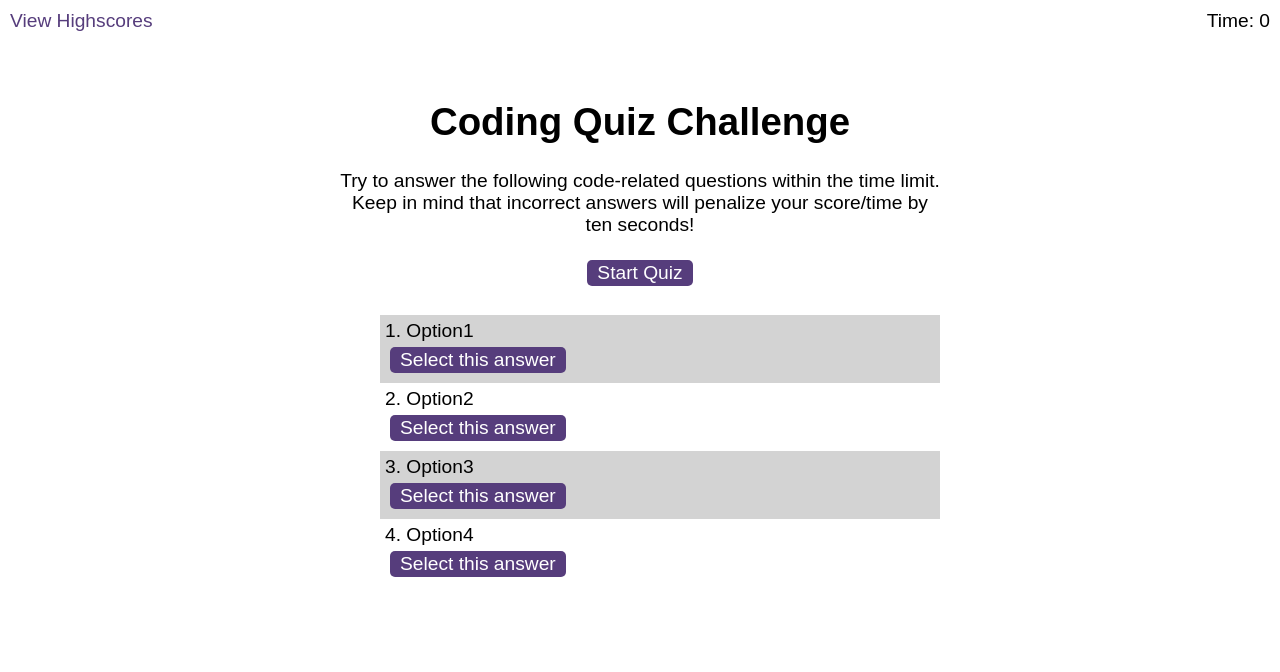
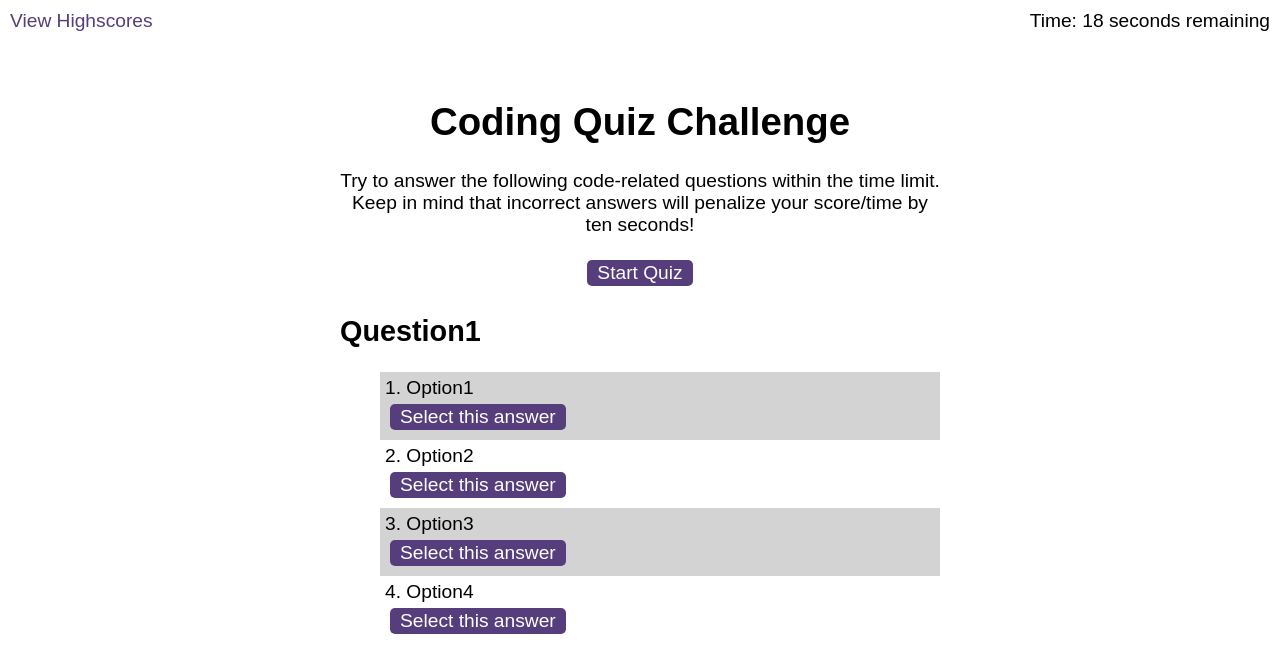
Before and after one commit to KonstantinGolovahin/Quiz-game, a plain HTML site: page index.html in a window 1280 px wide. Both pictures are taken after a click on the button "Start Quiz". Drawn offline with Linux system fonts and the light colour scheme.

Commit message:
Adds function to display all questions and game ending basic function

```diff
--- a/assets/css/styles.css
+++ b/assets/css/styles.css
@@ -62,9 +62,9 @@ li:nth-child(odd) {
   display: none;
 }
 /* visibility + */
-.visible {
+/*.visible {
   display: visible;
-}
+}*/
 
 .start {
   text-align: center;
--- a/assets/js/logic.js
+++ b/assets/js/logic.js
@@ -1,34 +1,73 @@
 //variables
+// timer
 var timerDisplay = document.getElementById("time");
+var timeLeft = 20;
 
-
-console.log(quizQuestions[1].options.length);
+//var displayNextQuestion = true;
+//console.log(quizQuestions.length);
 
 //display question
 // add a loop through all questions
 var textQuestion = document.getElementById("question-title")
-textQuestion.textContent=quizQuestions[1].question;
+//console.log(quizQuestions.length)
 
-// display options for each question
-for(i=0;i<quizQuestions[1].options.length;i++){
+
+
+var numberQuestions = quizQuestions.length;
+var currentQuestion = 0
+
+
+// render a question and list of possible answers
+function displayQiuzQuestions(id) {
+
+        // display current question
+        textQuestion.textContent = quizQuestions[id].question;
+        // store correct answer for a current question
+        var textAnswer = quizQuestions[id].answer
+
+        // display pissible answers as a new list
+        for (i = 0; i < quizQuestions[id].options.length; i++) {
                 var ul = document.getElementById("choices");
                 var li = document.createElement("li");
+
                 // generate a text for this li from a quizQuestions array
-        li.appendChild(document.createTextNode(quizQuestions[1].options[i]));
+                li.appendChild(document.createTextNode(quizQuestions[id].options[i]));
                 ul.appendChild(li);
+                // add a button for submitting a choice
                 var buttonComplete = document.createElement("button");
                 buttonComplete.textContent = "Select this answer"
                 li.appendChild(buttonComplete)
 
+                // adds event listener to a button
+                buttonComplete.addEventListener("click", function () {
+                        // check for correct answer
+                        if (this.parentElement.textContent.startsWith(textAnswer)) {
+                                displayNextQuestion(currentQuestion++);
+
+                        }
 
 
-// adds eventlistener to a button
-buttonComplete.addEventListener ("click", function() {
-           // check for correct answer
-          if(this.parentElement.textContent.startsWith(quizQuestions[1].answer))
-          // save updated array
-          console.log(quizQuestions[1].answer) // for debug
+
+
+                        else {
+                                // penalise player by substructing seconds from a rmaining time
+                                timeLeft = timeLeft - 10;
+                                displayNextQuestion(currentQuestion++);
+                        }
+
                 })
+        }
+
+
+
+
+        // console.log(numberQuestions)
+
+
+
+
+
+
 
 
 
@@ -37,28 +76,75 @@ buttonComplete.addEventListener ("click", function() {
 
 
 
+
+
+
+
+
+
+
+
+
+
+
 // timer behaviour
 function countdown() {
-        var timeLeft = 5;
-
 
         var timeInterval = setInterval(function () {
 
                 timeLeft--;
                 // text visible on a screen
-      timerDisplay.textContent=timeLeft+" seconds remaining";
+                timerDisplay.textContent = timeLeft + " seconds remaining";
 
 
-      if(timeLeft === 0) {
+                if (timeLeft <1) {
                         // Stops execution of action at set interval
                         clearInterval(timeInterval);
-        // display message after timer = 0 seconds
-       // displayMessage();
-       alert("Time Finished")
+                        gameEnd();
+                        timerDisplay.textContent ="Time Finished"
 
                 }
 
                 // timer step in milliseconds
-        },1000);
+        }, 1000);
 }
-//countdown();
+
+
+
+
+
+
+// quiz starts on a button click
+var buttonStartQuiz = document.getElementById("start");
+buttonStartQuiz.addEventListener("click", function () {
+
+        //  displayQiuzQuestions(currentQuestion)
+
+        displayNextQuestion()
+
+
+
+
+        countdown();
+})
+
+
+//displays new question
+function displayNextQuestion() {
+        // clear prevoius answers
+        document.getElementById("choices").innerHTML = "";
+        // check if any questions remains
+        if (currentQuestion < numberQuestions) {
+
+                displayQiuzQuestions(currentQuestion)
+                console.log(currentQuestion)
+        }
+        else {
+                gameEnd()
+        }
+}
+
+// ends current game
+function gameEnd() {
+        console.log("End")
+}
--- a/assets/js/questions.js
+++ b/assets/js/questions.js
@@ -1,11 +1,11 @@
 
  var quizQuestions = [{
-  name: "Question1",
-  options:  ["Option1","Option2","Option3",],
-  answer: "Answer1",
+  question: "Question1",
+  options:  ["Option1","Option2","Option3","Option4"],
+  answer: "Option1",
 
 }, {
-name: "Question1",
+question: "Question2",
 options:  ["Option1","Option2","Option3","Option4",],
 answer: "Option1",
 },  ];
--- a/index.html
+++ b/index.html
@@ -25,8 +25,8 @@
         <button id="start">Start Quiz</button>
       </div>
 
-      <div id="questions" class="visible">
-        <h2 id="question-title"></h2>
+      <div id="questions" >
+        <h2 id="question-title">sdfsdfsfsdf</h2>
         <ul id="choices" class="choices"></ul>
       </div>
 
```
Lines whose indentation alone changed are shown as unchanged.
